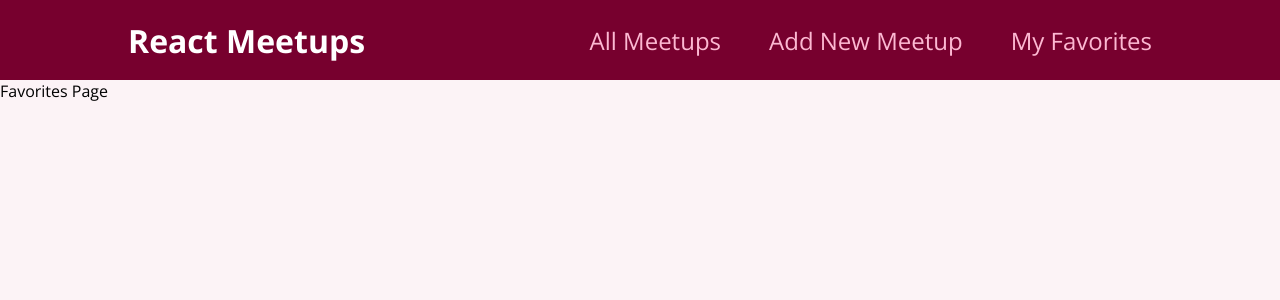
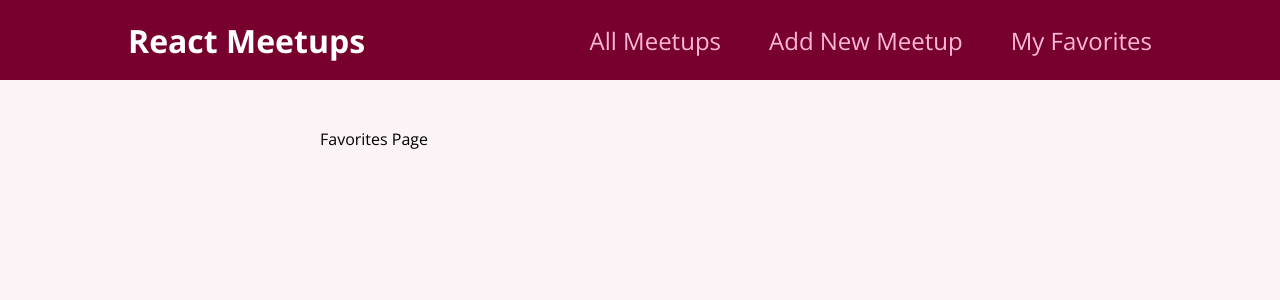
Before and after one commit to AbdulahiDayur/meetups-project, a React (Create React App) app: page /favorites in a window 1280 px wide. Shown: the top 300 px of the page. Built offline with nearby package versions, Linux system fonts and the light colour scheme.

Commit message:
wrapper layout component for all router pages

```diff
--- a/src/App.js
+++ b/src/App.js
@@ -3,12 +3,11 @@ import { Route, Switch } from "react-router-dom";
 import AllMeetupsPage from "./pages/AllMeetups";
 import NewMeetupPage from "./pages/Newmeetup";
 import FavoritesPage from "./pages/Favorites";
-import MainNavigation from "./components/layout/MainNavigation";
+import Layout from "./components/layout/Layout";
 
 function App() {
   return (
-    <div>
-      <MainNavigation />
+    <Layout>
       <Switch>
         <Route path="/" exact>
           <AllMeetupsPage />
@@ -20,7 +19,7 @@ function App() {
           <FavoritesPage />
         </Route>
       </Switch>
-    </div>
+    </Layout>
   );
 }
 
--- /dev/null
+++ b/src/components/layout/Layout.js
@@ -0,0 +1,13 @@
+import classes from "./Layout.module.css";
+import MainNavigation from "./MainNavigation";
+
+function Layout(props) {
+  return (
+    <div>
+      <MainNavigation />
+      <main className={classes.main}>{props.children}</main>
+    </div>
+  );
+}
+
+export default Layout;
--- /dev/null
+++ b/src/components/layout/Layout.module.css
@@ -0,0 +1,5 @@
+.main {
+  margin: 3rem auto;
+  width: 90%;
+  max-width: 40rem;
+}
```
